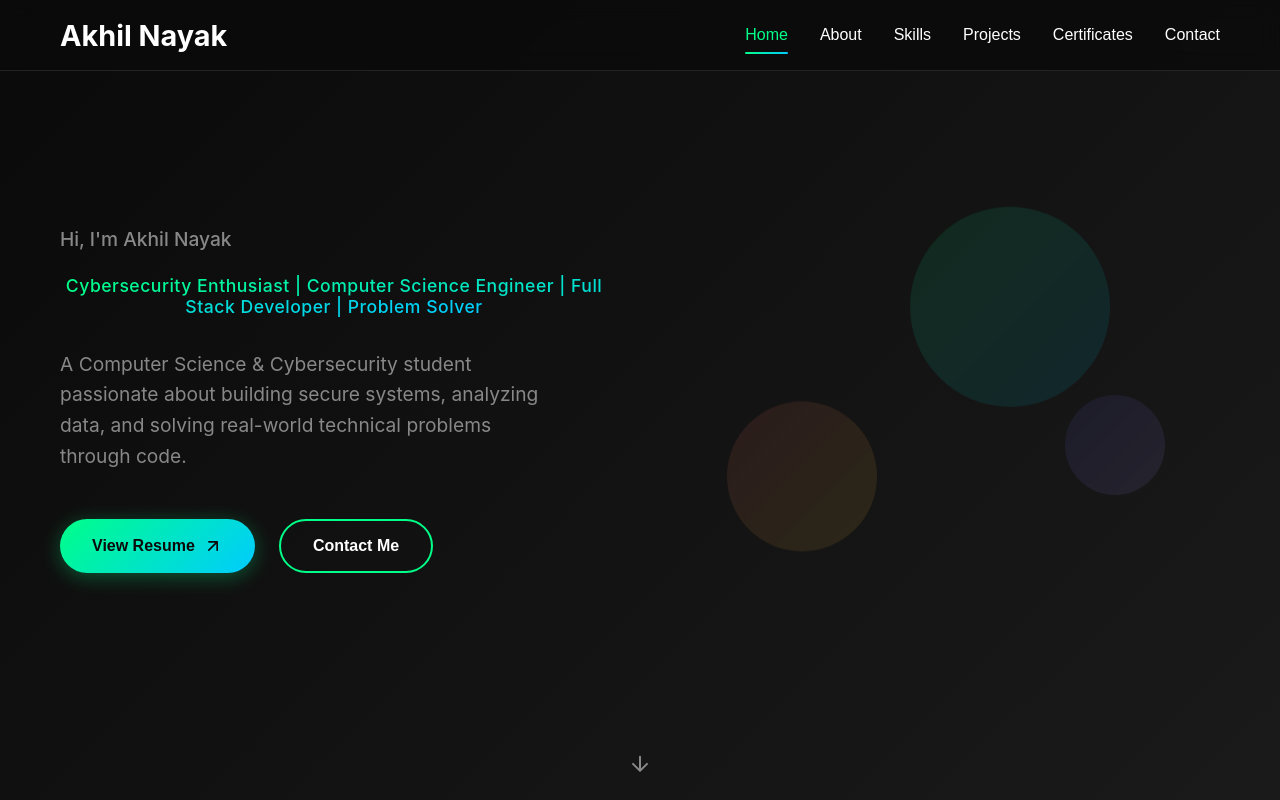
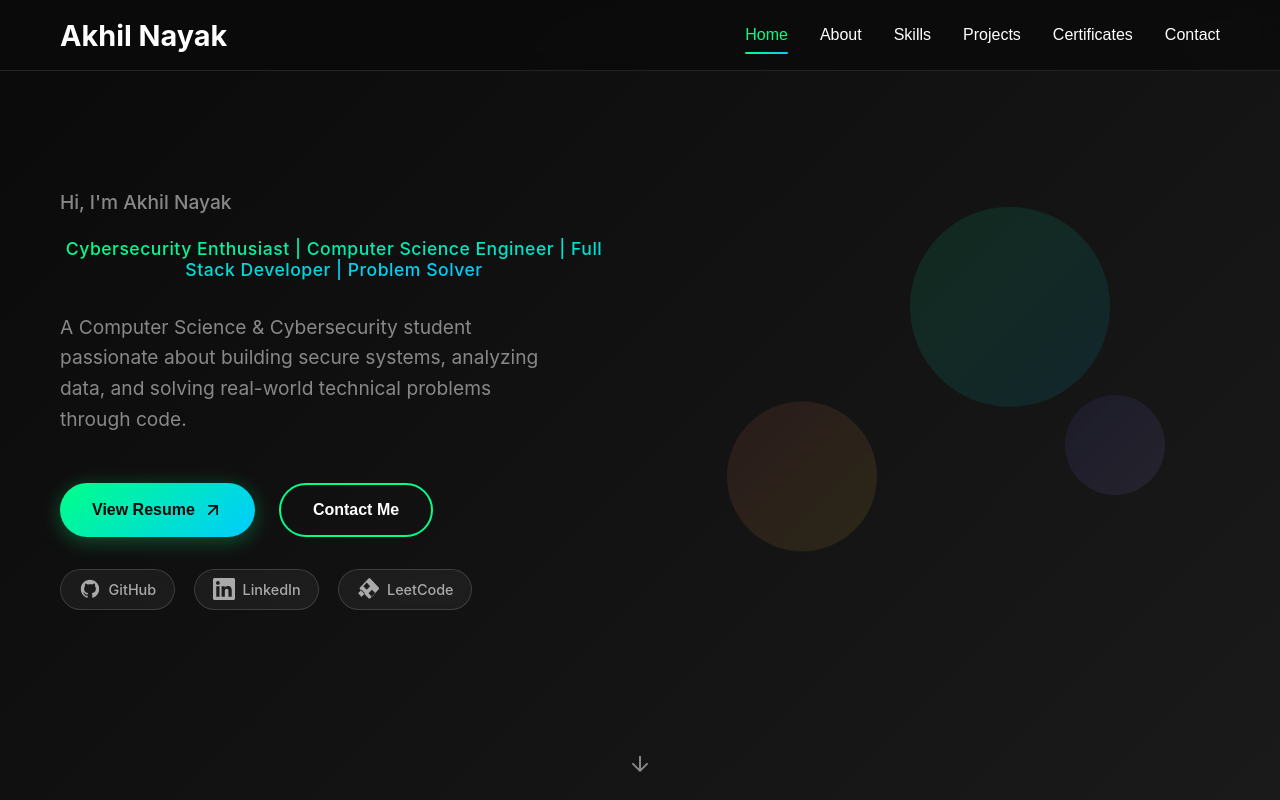
Before and after one commit to akhil5093-k/portfolio, a React (Create React App) app: page / in a window 1280 px wide. Shown: the top 800 px of the page. Built offline with nearby package versions, Linux system fonts and the light colour scheme; the HTML template or start-up script is replaced by a standard one.

Commit message:
Update resume link, add social links, update Fortinet to NSE 1-5

```diff
--- a/src/pages/Certificates/Certificates.js
+++ b/src/pages/Certificates/Certificates.js
@@ -74,12 +74,12 @@ const Certificates = () => {
     },
     {
       id: 8,
-      title: "Fortinet NSE 1, NSE 2, NSE 3 – Network Security Associate",
+      title: "Fortinet NSE 1, NSE 2, NSE 3, NSE 4, NSE 5 – Network Security Professional",
       issuer: "Fortinet",
       date: "2025",
-      description: "Completed Fortinet's Network Security Associate certifications, gaining foundational to intermediate knowledge in cybersecurity concepts, network protection strategies, and Fortinet security solutions. Developed an understanding of threat landscapes and enterprise security architecture. Includes hands-on lab experience with FortiAnalyzer for log management, traffic monitoring, and incident tracking.",
+      description: "Completed Fortinet's Network Security certifications from foundational to professional level. NSE 1–3 cover threat landscapes and security concepts; NSE 4 focuses on FortiGate firewall configuration and network security management; NSE 5 covers FortiManager and FortiAnalyzer for enterprise security operations, centralized management, and advanced log analysis.",
       image: "🛡️",
-      skills: ["Network Security Fundamentals", "Firewall Concepts & Configuration", "Threat Intelligence & Attack Types", "Security Fabric Architecture", "Traffic Monitoring & Analysis", "Security Operations Basics", "FortiGate", "FortiAnalyzer", "Basic SIEM Concepts"],
+      skills: ["Network Security Fundamentals", "Firewall Configuration & Management", "Threat Intelligence & Attack Types", "Security Fabric Architecture", "FortiGate Administration", "FortiManager", "FortiAnalyzer", "Centralized Security Management", "Traffic Monitoring & Analysis", "Advanced SIEM Concepts"],
       credentialId: "FORTINET-NSE-2025-008",
       file: "https://drive.google.com/file/d/1-XZiJXWMISpc1IdV7slXPXOABZDFH_Pm/view?usp=sharing"
     }
--- a/src/pages/Home/Home.css
+++ b/src/pages/Home/Home.css
@@ -183,6 +183,35 @@
   background: linear-gradient(135deg, #6c5ce7, #a29bfe);
 }
 
+.social-links {
+  display: flex;
+  gap: 1.2rem;
+  margin-top: 2rem;
+  flex-wrap: wrap;
+}
+
+.social-link {
+  display: flex;
+  align-items: center;
+  gap: 0.5rem;
+  padding: 0.55rem 1.1rem;
+  border-radius: 50px;
+  border: 1.5px solid rgba(255, 255, 255, 0.15);
+  background: rgba(255, 255, 255, 0.05);
+  color: #aaa;
+  text-decoration: none;
+  font-size: 0.9rem;
+  font-weight: 500;
+  transition: all 0.3s ease;
+  backdrop-filter: blur(4px);
+}
+
+.social-link:hover {
+  border-color: #00ff88;
+  color: #00ff88;
+  background: rgba(0, 255, 136, 0.08);
+}
+
 .scroll-indicator {
   position: absolute;
   bottom: 30px;
@@ -222,6 +251,10 @@
   }
 
   .hero-buttons {
+    justify-content: center;
+  }
+
+  .social-links {
     justify-content: center;
   }
 
--- a/src/pages/Home/Home.js
+++ b/src/pages/Home/Home.js
@@ -4,7 +4,7 @@ import './Home.css';
 
 const Home = () => {
   const handleViewResume = () => {
-    window.open('https://drive.google.com/file/d/1xPkgo9IVktuMKwrCjzf_uG1D54YoRCBq/view?usp=sharing', '_blank');
+    window.open('https://drive.google.com/file/d/1cTLWRg2UbLEmB4vz3Y2iOyOQ095qHzQ9/view?usp=sharing', '_blank');
   };
 
   const handleContactMe = () => {
@@ -80,6 +80,61 @@ const Home = () => {
               Contact Me
             </motion.button>
           </motion.div>
+
+          <motion.div
+            className="social-links"
+            initial={{ opacity: 0, y: 30 }}
+            animate={{ opacity: 1, y: 0 }}
+            transition={{ duration: 0.8, delay: 1.2 }}
+          >
+            {/* GitHub */}
+            <motion.a
+              href="https://github.com/akhil5093-k"
+              target="_blank"
+              rel="noopener noreferrer"
+              className="social-link"
+              whileHover={{ scale: 1.15, y: -3 }}
+              whileTap={{ scale: 0.95 }}
+              aria-label="GitHub"
+            >
+              <svg width="22" height="22" viewBox="0 0 24 24" fill="currentColor">
+                <path d="M12 2C6.477 2 2 6.477 2 12c0 4.418 2.865 8.166 6.839 9.489.5.092.682-.217.682-.482 0-.237-.009-.868-.013-1.703-2.782.604-3.369-1.342-3.369-1.342-.454-1.154-1.11-1.462-1.11-1.462-.908-.62.069-.608.069-.608 1.003.07 1.531 1.03 1.531 1.03.892 1.529 2.341 1.087 2.91.832.092-.647.35-1.088.636-1.338-2.22-.253-4.555-1.11-4.555-4.943 0-1.091.39-1.984 1.029-2.683-.103-.253-.446-1.27.098-2.647 0 0 .84-.269 2.75 1.025A9.578 9.578 0 0 1 12 6.836c.85.004 1.705.114 2.504.336 1.909-1.294 2.747-1.025 2.747-1.025.546 1.377.203 2.394.1 2.647.64.699 1.028 1.592 1.028 2.683 0 3.842-2.339 4.687-4.566 4.935.359.309.678.919.678 1.852 0 1.336-.012 2.415-.012 2.743 0 .267.18.578.688.48C19.138 20.163 22 16.418 22 12c0-5.523-4.477-10-10-10z"/>
+              </svg>
+              <span>GitHub</span>
+            </motion.a>
+
+            {/* LinkedIn */}
+            <motion.a
+              href="https://www.linkedin.com/in/akhil-nayak-516833412/"
+              target="_blank"
+              rel="noopener noreferrer"
+              className="social-link"
+              whileHover={{ scale: 1.15, y: -3 }}
+              whileTap={{ scale: 0.95 }}
+              aria-label="LinkedIn"
+            >
+              <svg width="22" height="22" viewBox="0 0 24 24" fill="currentColor">
+                <path d="M20.447 20.452h-3.554v-5.569c0-1.328-.027-3.037-1.852-3.037-1.853 0-2.136 1.445-2.136 2.939v5.667H9.351V9h3.414v1.561h.046c.477-.9 1.637-1.85 3.37-1.85 3.601 0 4.267 2.37 4.267 5.455v6.286zM5.337 7.433a2.062 2.062 0 0 1-2.063-2.065 2.064 2.064 0 1 1 2.063 2.065zm1.782 13.019H3.555V9h3.564v11.452zM22.225 0H1.771C.792 0 0 .774 0 1.729v20.542C0 23.227.792 24 1.771 24h20.451C23.2 24 24 23.227 24 22.271V1.729C24 .774 23.2 0 22.222 0h.003z"/>
+              </svg>
+              <span>LinkedIn</span>
+            </motion.a>
+
+            {/* LeetCode */}
+            <motion.a
+              href="https://leetcode.com/u/Akhilnayak_/"
+              target="_blank"
+              rel="noopener noreferrer"
+              className="social-link"
+              whileHover={{ scale: 1.15, y: -3 }}
+              whileTap={{ scale: 0.95 }}
+              aria-label="LeetCode"
+            >
+              <svg width="22" height="22" viewBox="0 0 24 24" fill="currentColor">
+                <path d="M13.483 0a1.374 1.374 0 0 0-.961.438L7.116 6.226l-3.854 4.126a1.374 1.374 0 0 0 0 1.898l3.854 4.127 5.406 5.788a1.374 1.374 0 0 0 1.923 0l5.406-5.788 3.854-4.127a1.374 1.374 0 0 0 0-1.898l-3.854-4.126L14.444.438A1.374 1.374 0 0 0 13.483 0zm-2.866 12.815l-3.682-3.93 3.682-3.93 3.682 3.93-3.682 3.93zm-5.674 0 3.682 3.93-3.682 3.93L1.26 16.745l3.683-3.93zm11.349 0 3.682 3.93-3.682 3.93-3.683-3.93 3.683-3.93z"/>
+              </svg>
+              <span>LeetCode</span>
+            </motion.a>
+          </motion.div>
         </motion.div>
 
         <motion.div
```
